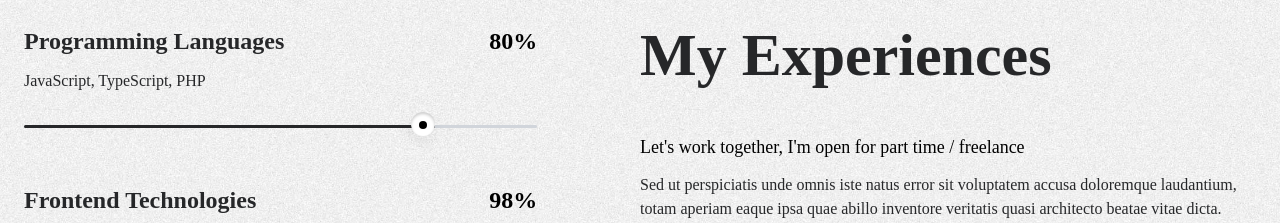
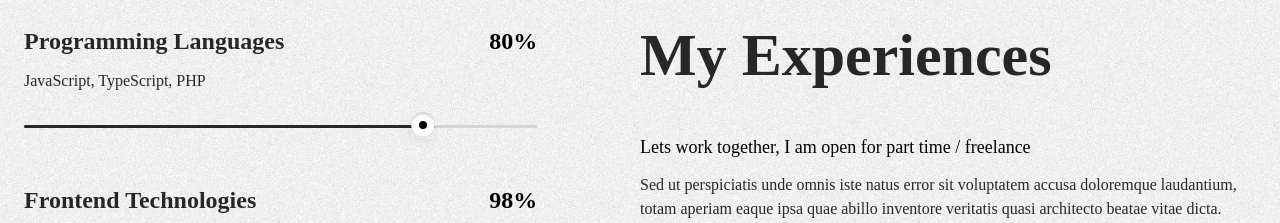
Before and after one commit to ubaidoso/Porofolio, a Next.js app: page / in a window 1280 px wide. Shown: the part 3960-4183 px from the top of the page. Built offline with nearby package versions, Linux system fonts and the light colour scheme; a web font is replaced by a local one.

Commit message:
again
test

```diff
--- a/src/pages/index.jsx
+++ b/src/pages/index.jsx
@@ -140,7 +140,7 @@ export default function Home() {
             <div className="space-y-12 md:w-6/12 w-5/12 sticky top-16 self-start">
               <h2>My Experiences</h2>
               <div className='space-y-3'>
-                <h3 className="font-medium text-lg">Let's work together, I'm open for part time / freelance</h3>
+                <h3 className="font-medium text-lg">Lets work together, I am open for part time / freelance</h3>
                 <p className="text-base font-light leading-6 text-lightblack">
                   Sed ut perspiciatis unde omnis iste natus error sit voluptatem accusa doloremque laudantium, totam aperiam eaque ipsa quae abillo inventore veritatis quasi architecto beatae vitae dicta.
                 </p>
```
